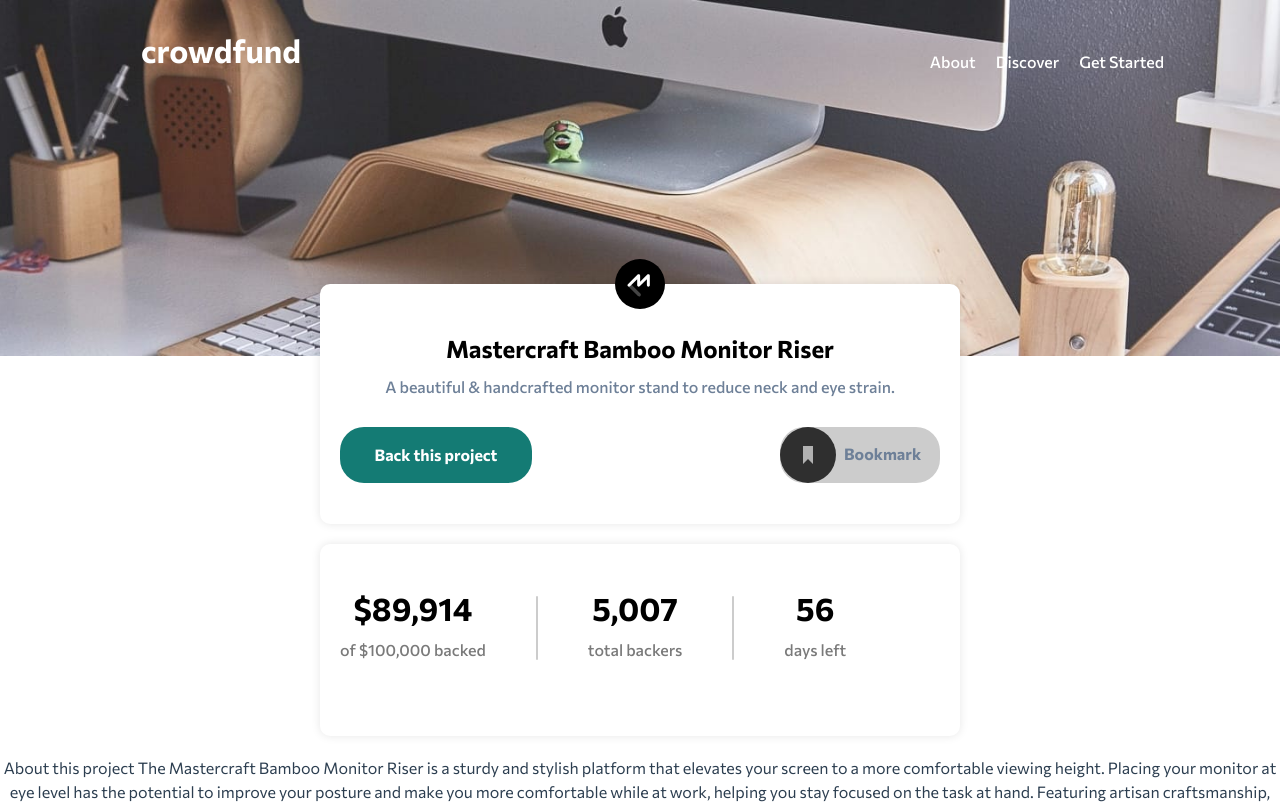
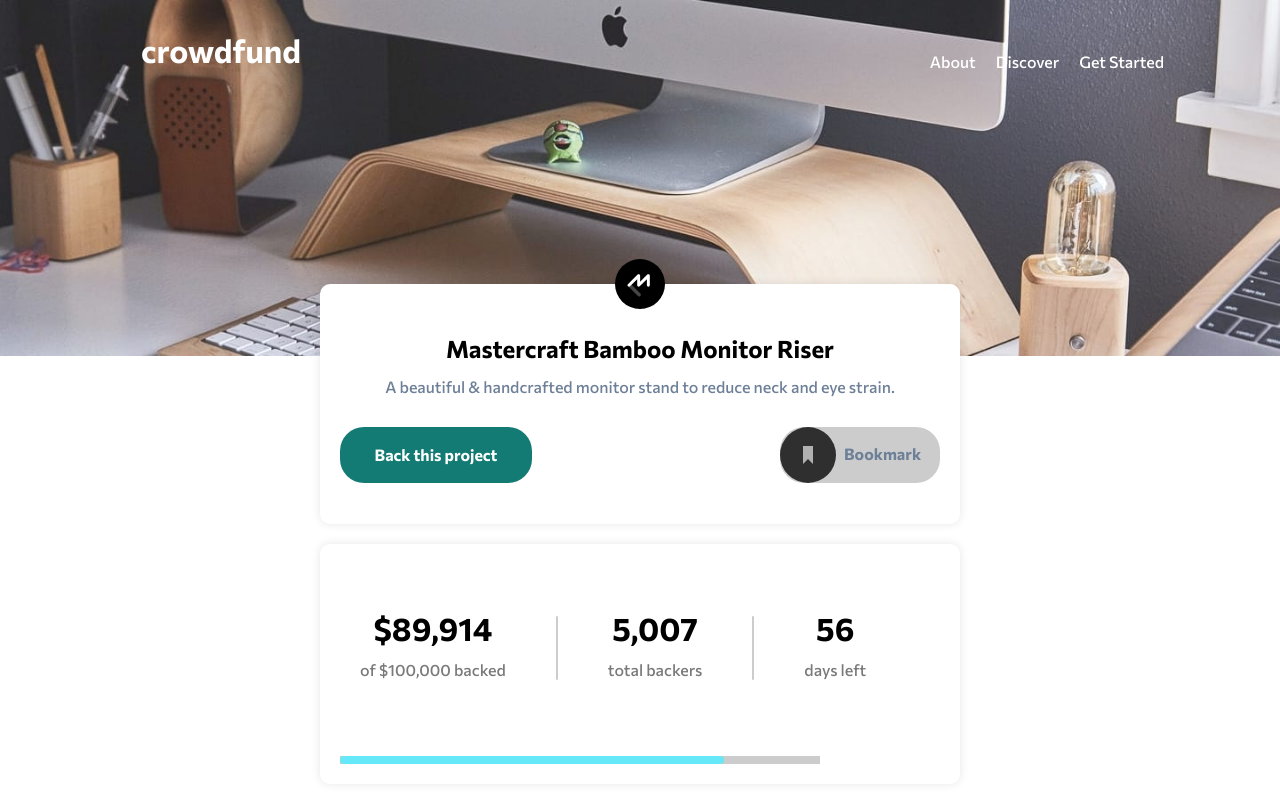
Before and after one commit to CHEGEBB/Mastering-Vue-Journey, a Vue app in the folder crowdfunding-product-page-main/: page / in a window 1280 px wide. Shown: the top 804 px of the page. Built offline with nearby package versions, Linux system fonts and the light colour scheme.

Commit message:
Refactor header styling in App.vue: Update facts section with dynamic content and progress bar

```diff
--- a/crowdfunding-product-page-main/src/App.vue
+++ b/crowdfunding-product-page-main/src/App.vue
@@ -38,6 +38,7 @@
         </div>
       </div>
 
+      <div class="fact-section">
       <div class="facts h-48 flex flex-row">
         <div class="fact1">
           <div class="number">$89,914</div>
@@ -55,6 +56,13 @@
           <div class="detail">days left</div>
         </div>
       </div>
+      <div class="progressbar">
+        <div class="progress w-[80%] bg-[#ccc] h-2">
+          <div class="progress-bar bg-cyan-300 h-2 w-[80%] rounded-3xl"></div>
+        </div>
+
+      </div>
+    </div>
 
       About this project The Mastercraft Bamboo Monitor Riser is a sturdy and stylish
       platform that elevates your screen to a more comfortable viewing height. Placing
@@ -189,7 +197,7 @@ nav ul li {
   width: 50%;
   margin-top: -100px;
 }
-.content .facts {
+.content .fact-section {
   background: #ffffff;
   border-radius: 10px;
   box-shadow: 0px 0px 10px 0px rgba(0, 0, 0, 0.1);
```
